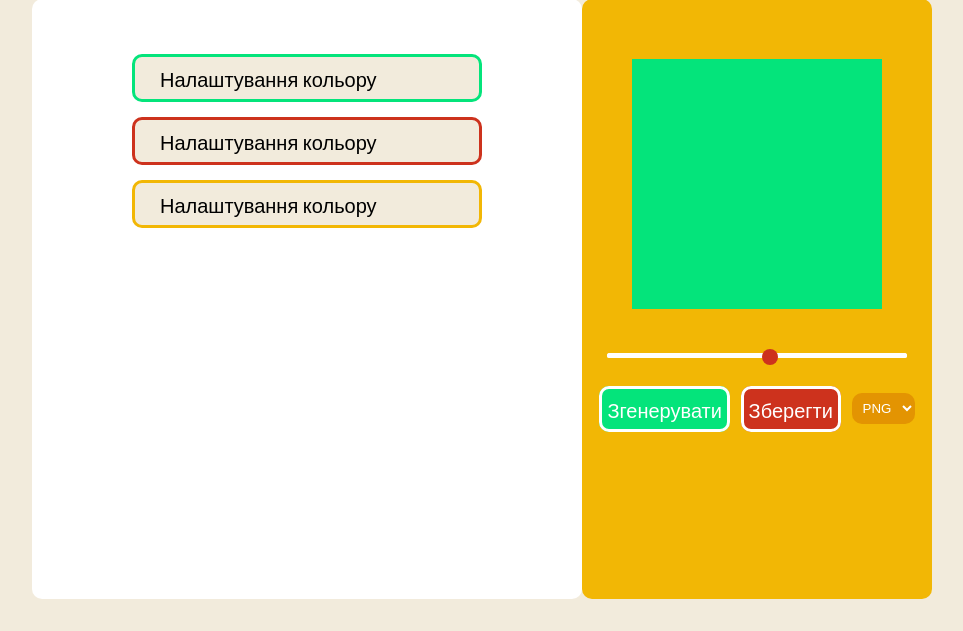
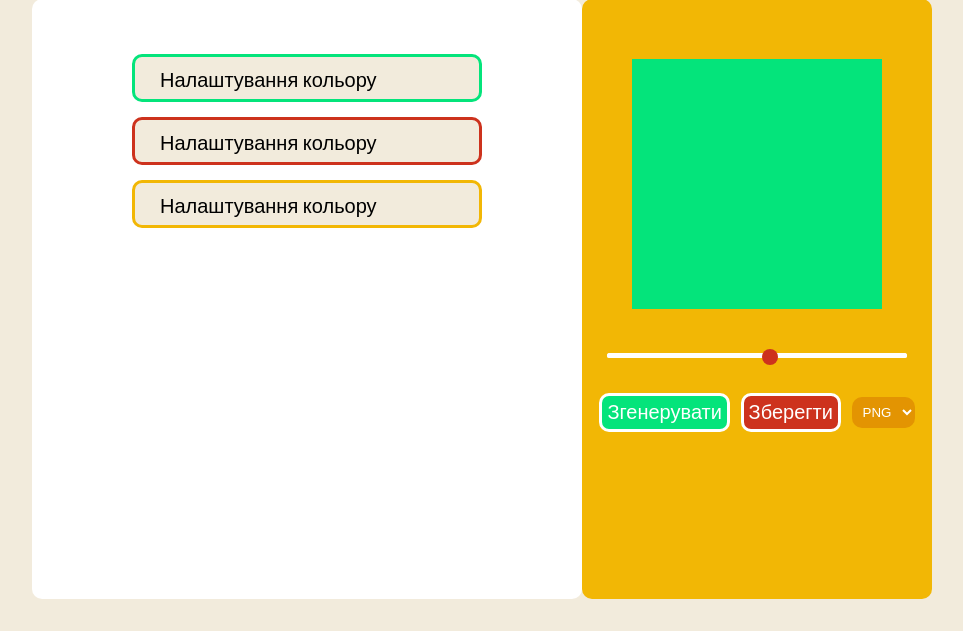
Before and after one commit to UkrKreuzritter/op_project_codname_Perlin, a Flask app: page / in a window 1280 px wide. Shown: the part 212-843 px from the top of the page, without its empty margins (76-1039 px from the left). Run offline with Flask 2, Linux system fonts and the light colour scheme.

Commit message:
minor adjustments to generating button in main

```diff
--- a/templates/main.html
+++ b/templates/main.html
@@ -54,14 +54,16 @@
                min="0" max="11">
         <label for="volume"></label>
       </div>
+      <form method="POST" action="/result">
         <div class="buttons">
-        <a class="b1" href="https://www.google.com/">Згенерувати</a>
-        <a class="b2" href="https://www.google.com/">Зберегти</a>
+          <button class="b1" type="submit" name="action" value="generate">Згенерувати</button>
+          <button class="b2" type="submit" name="action" value="save">Зберегти</button>
           <select class="b3">
             <option value="option1">PNG</option>
             <option value="option2">JPG</option>
           </select>
         </div>
+      </form>
     </div>
   </section>
 
```
Also changed, not shown: templates/result.html (added, +9 -0 lines). Lines whose indentation alone changed are shown as unchanged.
